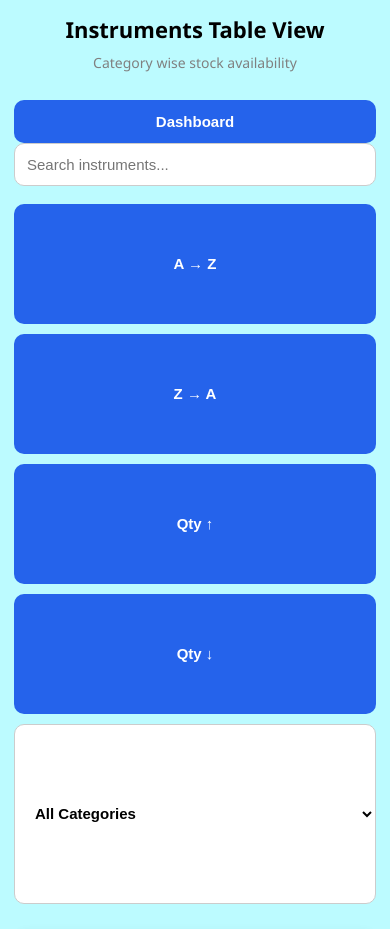
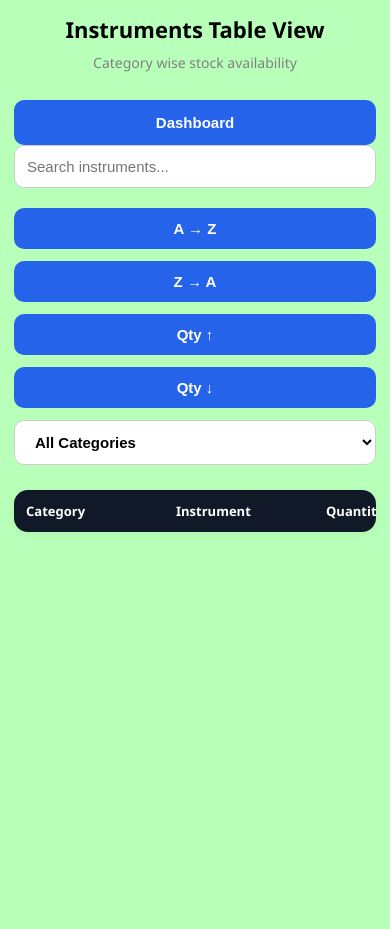
Before and after one commit to sivabalanwd/stock-dashboard, a Flask app: page /table/1 in a window 390 px wide. Shown: the top 929 px of the page. After the commit the page ends 532 px from the top, so only its background shows below. Run offline with Flask 3, Linux system fonts and the light colour scheme; data that the repository does not hold is empty.

```diff
--- a/static/css/style.css
+++ b/static/css/style.css
@@ -681,62 +681,3 @@ body {
         padding: 5px 8px;
     }
 }
-/* =========================
-   FILTER BAR MOBILE FIX
-========================= */
-
-.filter-bar {
-
-    display: flex;
-
-    flex-wrap: wrap;
-
-    gap: 10px;
-
-    margin-top: 18px;
-}
-
-.filter-bar .table-btn {
-
-    flex: 1 1 120px;
-}
-
-.filter-bar select {
-
-    flex: 1 1 180px;
-
-    min-width: 140px;
-}
-
-
-/* MOBILE */
-
-@media (max-width: 768px) {
-
-    .filter-bar {
-
-        flex-direction: column;
-
-        width: 100%;
-    }
-
-    .filter-bar .table-btn,
-    .filter-bar select {
-
-        width: 100%;
-
-        max-width: 100%;
-    }
-
-    .table-btn {
-
-        padding: 13px;
-    }
-
-    .search-bar {
-
-        width: 100%;
-
-        max-width: 100%;
-    }
-}
--- a/templates/index.html
+++ b/templates/index.html
@@ -14,7 +14,7 @@
 
 </head>
 
-<body  style="background-color: rgb(175, 241, 244);">
+<body  style="background-color: rgb(197, 255, 176);">
 
 <div class="container">
 
--- a/templates/table.html
+++ b/templates/table.html
@@ -12,7 +12,7 @@
 
 </head>
 
-<body style="background-color: rgb(188, 251, 255);">
+<body style="background-color: rgb(184, 255, 185);">
 
 <div class="container">
 
```
